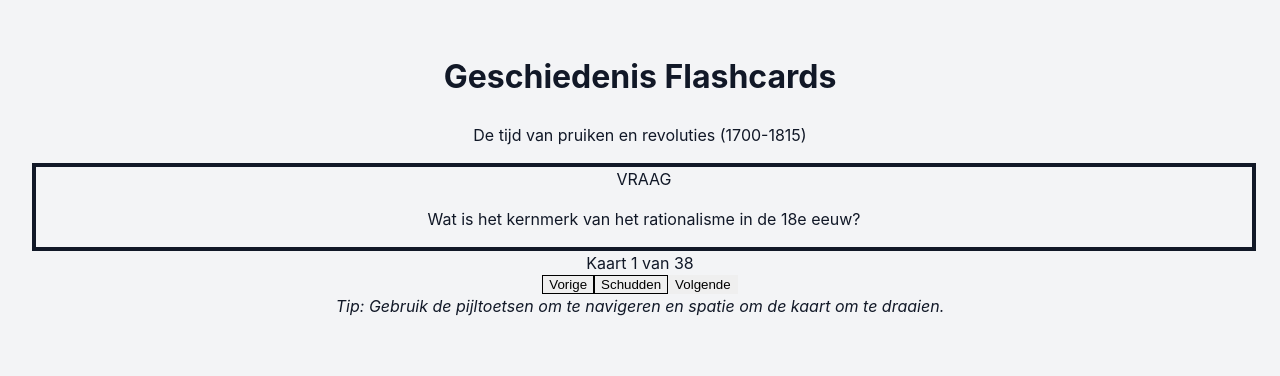
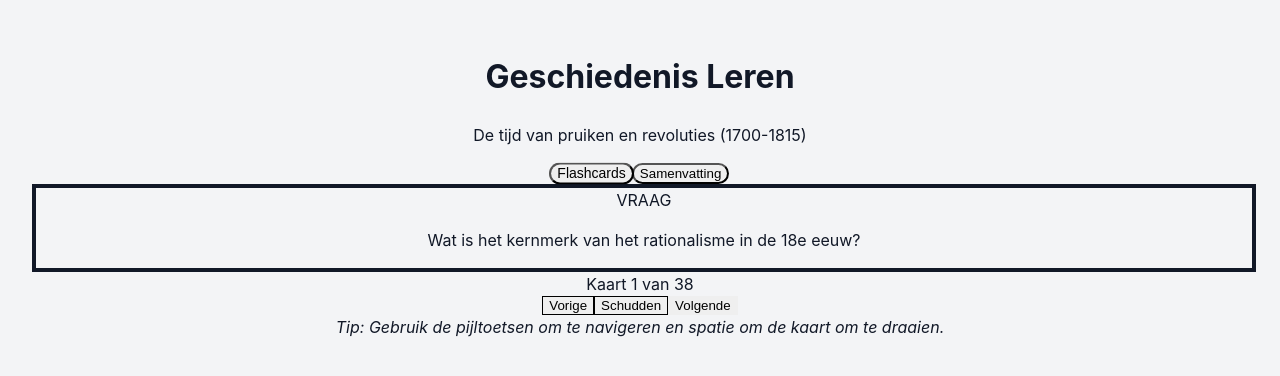
Before and after one commit to tomkooij/gsh7, a React (Vite) app: page / in a window 1280 px wide. Shown: the top 376 px of the page. Built offline with nearby package versions, Linux system fonts and the light colour scheme.

Commit message:
Add summary view and toggle navigation

```diff
--- a/src/App.tsx
+++ b/src/App.tsx
@@ -1,24 +1,26 @@
 import { useState, useEffect } from 'react'
 import { flashcards as initialCards } from './data/flashcards'
 import Flashcard from './components/Flashcard'
+import Summary from './components/Summary'
 
 function App() {
   const [cards, setCards] = useState(initialCards)
   const [currentIndex, setCurrentIndex] = useState(0)
   const [isFlipped, setIsFlipped] = useState(false)
+  const [view, setView] = useState<'flashcards' | 'summary'>('flashcards')
 
   const nextCard = () => {
     setIsFlipped(false)
     setTimeout(() => {
       setCurrentIndex((prev) => (prev + 1) % cards.length)
-    }, 150)
+    }, 50)
   }
 
   const prevCard = () => {
     setIsFlipped(false)
     setTimeout(() => {
       setCurrentIndex((prev) => (prev - 1 + cards.length) % cards.length)
-    }, 150)
+    }, 50)
   }
 
   const shuffleCards = () => {
@@ -27,11 +29,13 @@ function App() {
       const shuffled = [...cards].sort(() => Math.random() - 0.5)
       setCards(shuffled)
       setCurrentIndex(0)
-    }, 150)
+    }, 50)
   }
 
   // Handle keyboard navigation
   useEffect(() => {
+    if (view !== 'flashcards') return;
+
     const handleKeyDown = (e: KeyboardEvent) => {
       if (e.key === 'ArrowRight') nextCard()
       if (e.key === 'ArrowLeft') prevCard()
@@ -39,19 +43,44 @@ function App() {
     }
     window.addEventListener('keydown', handleKeyDown)
     return () => window.removeEventListener('keydown', handleKeyDown)
-  }, [isFlipped, cards.length])
+  }, [isFlipped, cards.length, view])
 
   const currentCard = cards[currentIndex]
 
   return (
     <div className="min-h-screen bg-gray-100 py-12 px-4 sm:px-6 lg:px-8 font-sans">
-      <div className="max-w-3xl mx-auto">
-        <header className="text-center mb-12">
-          <h1 className="text-4xl font-extrabold text-gray-900 mb-2">Geschiedenis Flashcards</h1>
+      <div className="max-w-4xl mx-auto">
+        <header className="text-center mb-8">
+          <h1 className="text-4xl font-extrabold text-gray-900 mb-2">Geschiedenis Leren</h1>
           <p className="text-lg text-gray-600">De tijd van pruiken en revoluties (1700-1815)</p>
+
+          <div className="mt-8 flex justify-center gap-4">
+            <button
+              onClick={() => setView('flashcards')}
+              className={`px-6 py-2 rounded-full font-bold transition-all ${
+                view === 'flashcards'
+                  ? 'bg-blue-600 text-white shadow-lg scale-105'
+                  : 'bg-white text-gray-600 hover:bg-gray-50'
+              }`}
+            >
+              Flashcards
+            </button>
+            <button
+              onClick={() => setView('summary')}
+              className={`px-6 py-2 rounded-full font-bold transition-all ${
+                view === 'summary'
+                  ? 'bg-blue-600 text-white shadow-lg scale-105'
+                  : 'bg-white text-gray-600 hover:bg-gray-50'
+              }`}
+            >
+              Samenvatting
+            </button>
+          </div>
         </header>
 
         <main>
+          {view === 'flashcards' ? (
+            <>
               <div className="mb-8">
                 <Flashcard
                   question={currentCard.question}
@@ -93,6 +122,10 @@ function App() {
                   Tip: Gebruik de pijltoetsen om te navigeren en spatie om de kaart om te draaien.
                 </div>
               </div>
+            </>
+          ) : (
+            <Summary />
+          )}
         </main>
       </div>
     </div>
--- /dev/null
+++ b/src/components/Summary.tsx
@@ -0,0 +1,52 @@
+import React from 'react';
+
+const Summary: React.FC = () => {
+  return (
+    <div className="bg-white rounded-xl shadow-xl p-8 text-left max-w-4xl mx-auto leading-relaxed text-gray-800">
+      <h2 className="text-3xl font-bold mb-6 text-blue-800 border-b-2 border-blue-100 pb-2">Samenvatting: De Tijd van Pruiken en Revoluties</h2>
+
+      <section className="mb-8">
+        <h3 className="text-xl font-bold mb-3 text-blue-700">1. De Verlichting (Rationalisme en Optimisme)</h3>
+        <p className="mb-4">
+          In de 18e eeuw ontstond de <strong className="text-blue-900">Verlichting</strong>, een intellectuele stroming die voortbouwde op de wetenschappelijke revolutie. Centraal stond het <strong className="text-blue-900">rationalisme</strong>: het vertrouwen dat de mens met zijn verstand (<strong className="text-blue-900">de rede</strong>) alles kon begrijpen en de wereld kon verbeteren. Dit leidde tot een groot <strong className="text-blue-900">optimisme</strong>. Een symbool van deze kennisdrang was de <strong className="text-blue-900">Encyclopédie</strong> van Diderot en d’Alembert.
+        </p>
+        <ul className="list-disc pl-5 space-y-2">
+          <li><strong>Voltaire</strong>: Streed voor godsdienstige verdraagzaamheid en was een <strong className="text-blue-900">deïst</strong>.</li>
+          <li><strong>John Locke</strong>: Stelde dat de overheid de natuurlijke <strong className="text-blue-900">mensenrechten</strong> (leven, vrijheid, bezit) moet beschermen.</li>
+          <li><strong>Montesquieu</strong>: Bedacht de <strong className="text-blue-900">trias politica</strong> (scheiding van de wetgevende, uitvoerende en rechterlijke macht).</li>
+          <li><strong>Jean-Jacques Rousseau</strong>: Pleitte voor <strong className="text-blue-900">volkssoevereiniteit</strong>; de macht ligt bij het volk.</li>
+          <li><strong>Adam Smith</strong>: Pleitte voor de vrije markt en <strong className="text-blue-900">laissez-faire</strong> (weinig overheidsbemoeienis).</li>
+        </ul>
+      </section>
+
+      <section className="mb-8">
+        <h3 className="text-xl font-bold mb-3 text-blue-700">2. Het Ancien Régime en Verlicht Absolutisme</h3>
+        <p className="mb-4">
+          De bestaande orde van voor de revoluties wordt het <strong className="text-blue-900">Ancien Régime</strong> genoemd, gekenmerkt door een standenmaatschappij. Sommige vorsten, zoals <strong className="text-blue-900">Frederik de Grote</strong>, pasten verlichte ideeën toe. Dit noemen we <strong className="text-blue-900">verlicht absolutisme</strong>: zij regeerden als absolute vorsten, maar wel voor het welzijn van het volk. In Frankrijk leidde onvrede en starheid tot verzet, mede door de strenge <strong className="text-blue-900">censuur</strong>.
+        </p>
+      </section>
+
+      <section className="mb-8">
+        <h3 className="text-xl font-bold mb-3 text-blue-700">3. De Democratische Revoluties</h3>
+        <p className="mb-4">
+          Aan het eind van de 18e eeuw vonden er verschillende <strong className="text-blue-900">democratische revoluties</strong> plaats, waarbij burgers streden voor een <strong className="text-blue-900">grondwet</strong> en <strong className="text-blue-900">grondrechten</strong>:
+        </p>
+        <ul className="list-disc pl-5 space-y-2">
+          <li><strong className="text-blue-900">Amerikaanse Revolutie</strong>: De koloniën braken met het Britse <strong className="text-blue-900">moederland</strong> (1776).</li>
+          <li><strong className="text-blue-900">Bataafse Revolutie</strong>: In Nederland grepen de <strong className="text-blue-900">patriotten</strong> de macht (1795). Nederland werd een <strong className="text-blue-900">eenheidsstaat</strong> (1798).</li>
+          <li><strong className="text-blue-900">Franse Revolutie</strong>: Begon in 1789. De <strong className="text-blue-900">Verklaring van de Rechten van de Mens en de Burger</strong> werd opgesteld. Na de <strong className="text-blue-900">terreur</strong> greep <strong className="text-blue-900">Napoleon</strong> de macht via een <strong className="text-blue-900">staatsgreep</strong>.</li>
+        </ul>
+      </section>
+
+      <section>
+        <h3 className="text-xl font-bold mb-3 text-blue-700">4. Kolonialisme en Slavernij</h3>
+        <p className="mb-4">
+          De <strong className="text-blue-900">trans-Atlantische slavenhandel</strong> vond plaats via de <strong className="text-blue-900">driehoekshandel</strong>. Slaven moesten werken op <strong className="text-blue-900">plantages</strong>.
+          Onder invloed van de Verlichting ontstond het <strong className="text-blue-900">abolitionisme</strong>: de beweging voor de afschaffing van de slavernij. In de Nederlandse koloniën werd de slavernij pas in <strong className="text-blue-900">1863</strong> definitief afgeschaft. Voormalige slaven werden vaak vervangen door <strong className="text-blue-900">contractarbeiders</strong>.
+        </p>
+      </section>
+    </div>
+  );
+};
+
+export default Summary;
```
Lines whose indentation alone changed are shown as unchanged.
